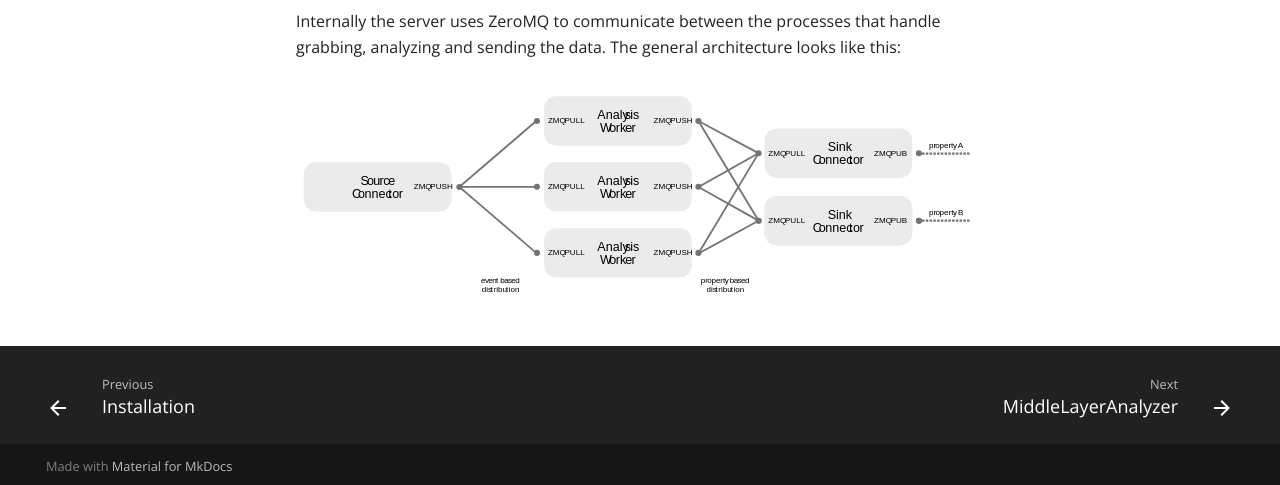
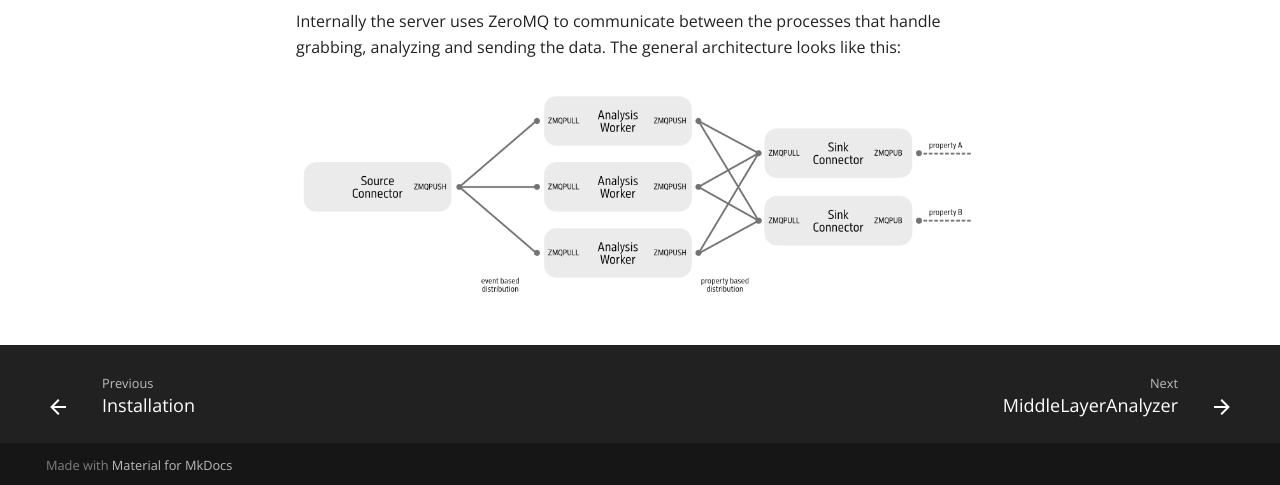
Before and after one commit to soerenjalas/ripflow, an MkDocs documentation site: the page built from docs/basic-usage.md, in a window 1280 px wide and 900 px high, scrolled down 553 px. Shown: the part 412-897 px from the top of the window. Built offline with MkDocs 1.6.1 and Material for MkDocs 9.7.7, drawn with Linux system fonts in a browser that asks for light colours.

Commit message:
Fix architecture figure

```diff
--- a/docs/basic-usage.md
+++ b/docs/basic-usage.md
@@ -35,4 +35,4 @@ In the example above, the incoming image data stream is pulled from a DOOCS serv
 
 Internally the server uses ZeroMQ to communicate between the processes that handle grabbing, analyzing and sending the data. The general architecture looks like this:
 
-![ripflow architecture](assets/ripflow_architecture.svg)
+![ripflow architecture](assets/ripflow_architecture.png)
```
Also changed, not shown: docs/assets/ripflow_architecture.png (added), docs/assets/ripflow_architecture.svg (deleted).
